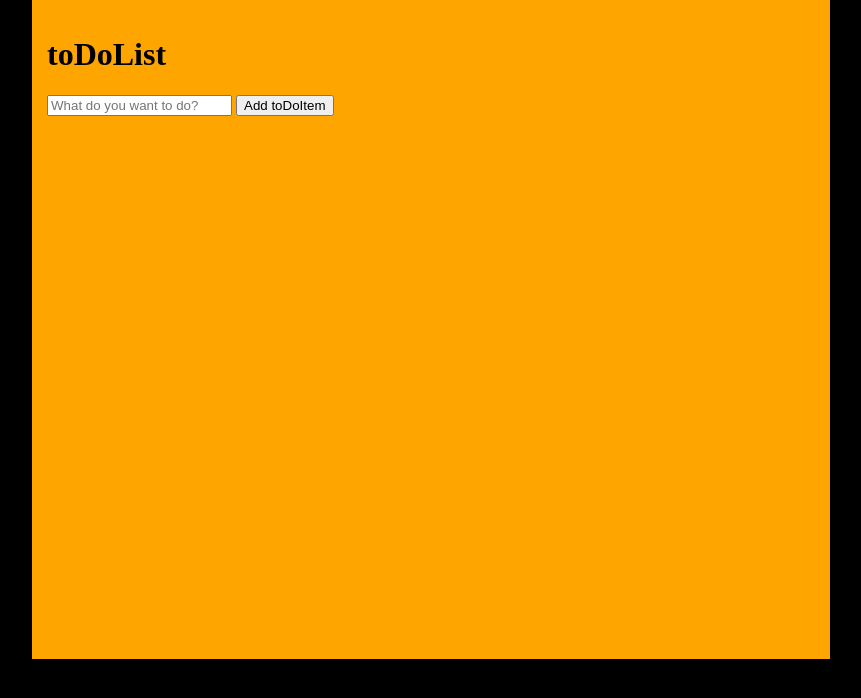
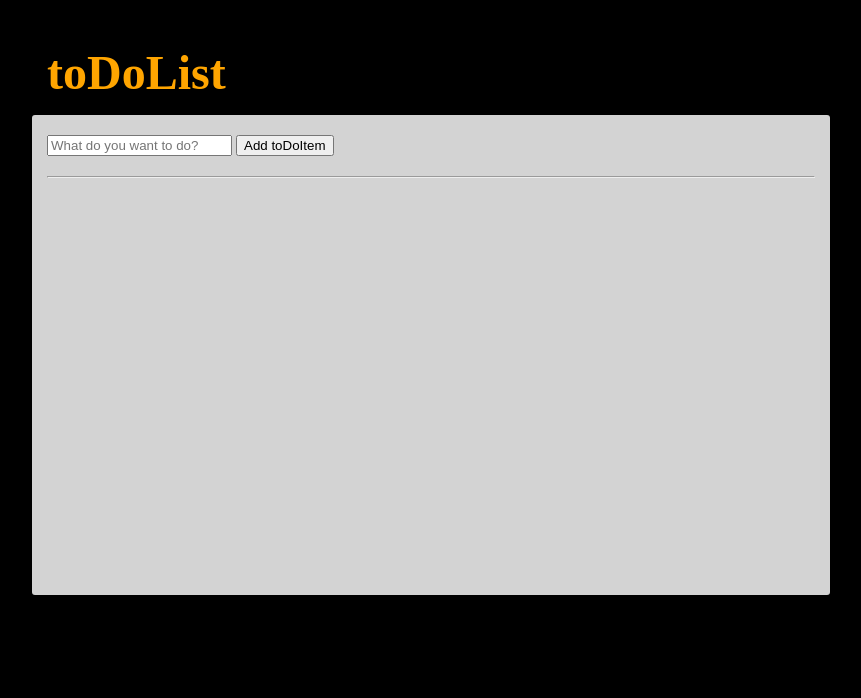
Before and after one commit to thatoneguyadf/js1toDoList, a plain HTML site: page index.html in a window 1280 px wide. Shown: the whole page, without its empty margins (209-1070 px from the left). Drawn offline with Linux system fonts and the light colour scheme.

Commit message:
fixed app styling

```diff
--- a/css/styles.css
+++ b/css/styles.css
@@ -1,19 +1,32 @@
 body {
     background-color: black;
     margin: 0;
-    padding: 0;
+    padding: 30px 0 0 0;
 }
 
 .container {
     width: 768px;
-    min-height: 629px;
     margin: 0 auto;
-    background-color: orange;
     padding: 15px;
 }
 
+.container-top {
+    color: orange;
+}
+
+.container-top h1 {
+    font-size: 3em;
+    margin: 0;
+}
+
+.container-bottom {
+    min-height: 450px;
+    background-color: lightgray;
+    border-radius: 3px;
+}
+
 .checked {
-    color: lightgray;
+    color: dimgrey;
     text-decoration: line-through;
 }
 
@@ -25,9 +38,14 @@ body {
     display: inline-block;
 }
 
+#toDoForm {
+    margin: 5px 0 20px;
+}
+
 #toDoList {
     list-style: none;
     padding: 0;
+    margin-top: 20px;
 }
 
 span {
--- a/index.html
+++ b/index.html
@@ -6,13 +6,18 @@
     <link type="text/css" rel="stylesheet" href="css/styles.css" />
 </head>
 <body>
-<div class="container">
+
+<div class="container container-top">
     <h1>toDoList</h1>
+</div>
 
+<div class="container container-bottom flex">
     <form id="toDoForm">
         <input type="text" name="toDoItem" placeholder="What do you want to do?" />
         <input type="submit" value="Add toDoItem"/>
     </form>
+
+    <hr>
 
     <ul id="toDoList">
 
```
